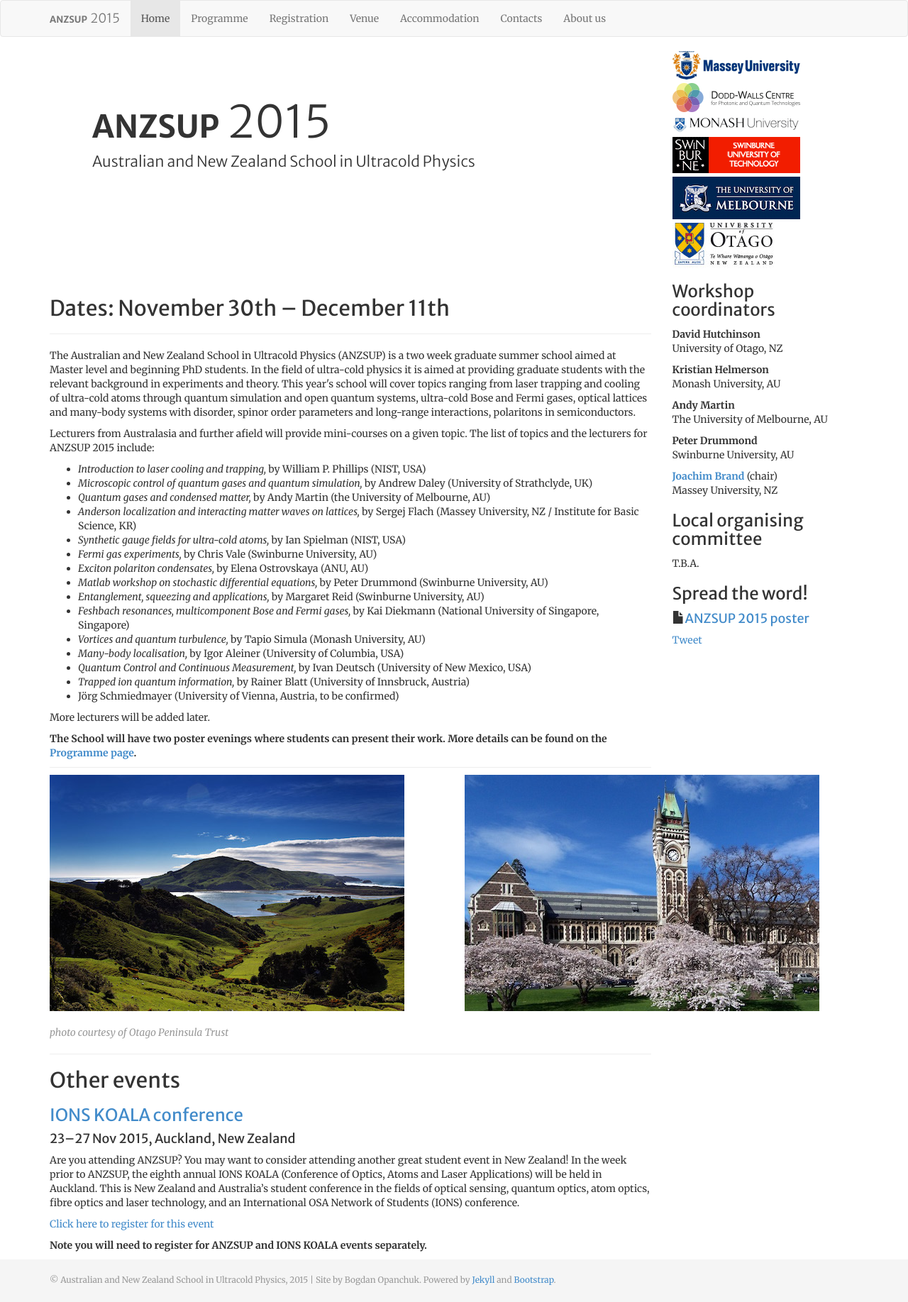
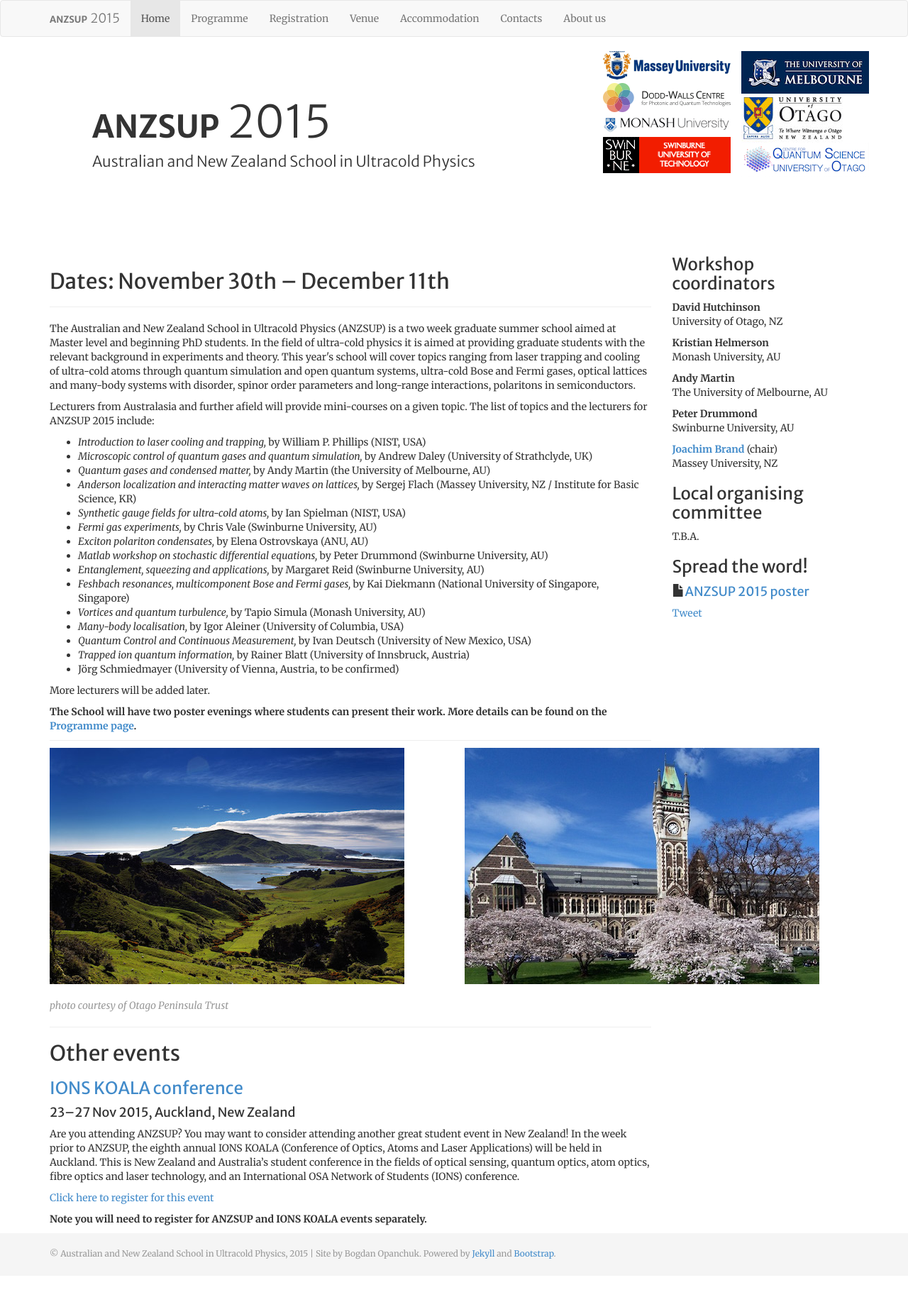
Before and after one commit to anzsup/anzsup.github.io, a Jekyll site: the page built from index.html, in a window 1280 px wide. Shown: the whole page at 71% size. Built offline with Jekyll 4.4.1, drawn with Linux system fonts in a browser that asks for light colours; comment, search, counter and statistics services are not loaded; after the commit the page ends 1798 px from its top, so only the background shows below that.

Commit message:
index: added a QSO logo

```diff
--- a/index.html
+++ b/index.html
@@ -19,13 +19,13 @@
     }(document, 'script', 'facebook-jssdk'));</script>
 
 <div class="row">
-    <div class="col-md-9">
+    <div class="col-md-8">
     <div class="jumbotron">
         <h1><span class="anzsup-abbrev">anzsup</span> <span class="anzsup-year">2015</span></h1>
         <p class="lead">Australian and New Zealand School in Ultracold Physics</p>
     </div>
     </div>
-    <div class="col-md-3">
+    <div class="col-md-2">
         <a href="http://www.massey.ac.nz/">
             <img src="images/massey.png" alt="Massey University" style="padding-bottom: 5px">
         </a>
@@ -40,11 +40,17 @@
             <img src="images/logo_swinburne.gif" alt="Swinburne University"
                 style="margin-bottom: 5px">
         </a>
+    </div>
+    <div class="col-md-2">
+
         <a href="http://www.unimelb.edu.au/">
             <img src="images/melbourne_uni.jpg" alt="The University of Melbourne">
         </a>
         <a href="http://www.otago.ac.nz/">
             <img src="images/otago.png" alt="University of Otago">
+        </a>
+        <a href="http://www.otago.ac.nz/">
+            <img src="images/qso.png" alt="University of Otago">
         </a>
     </div>
 </div>
```
Also changed, not shown: images/qso.png (added).
